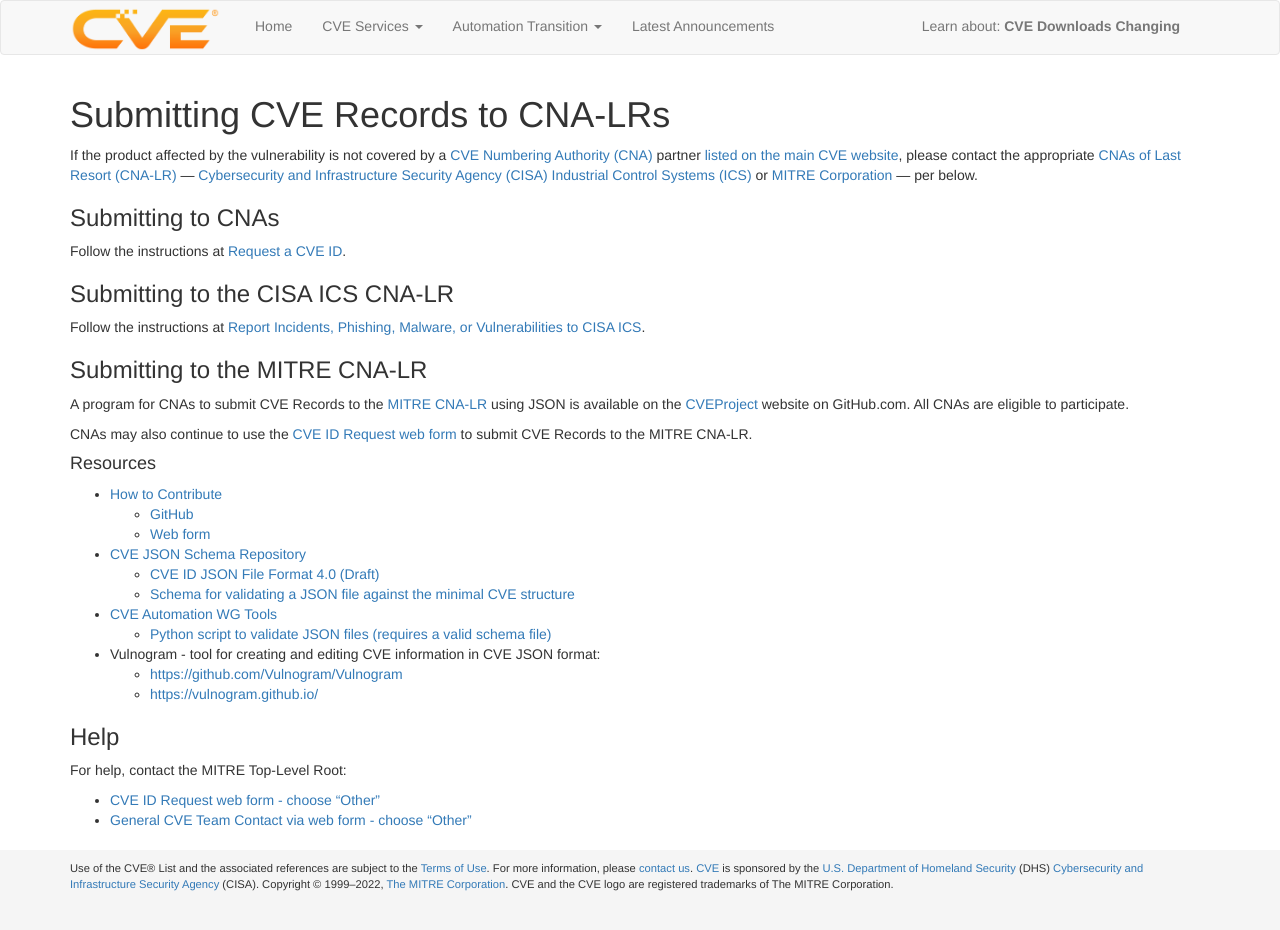
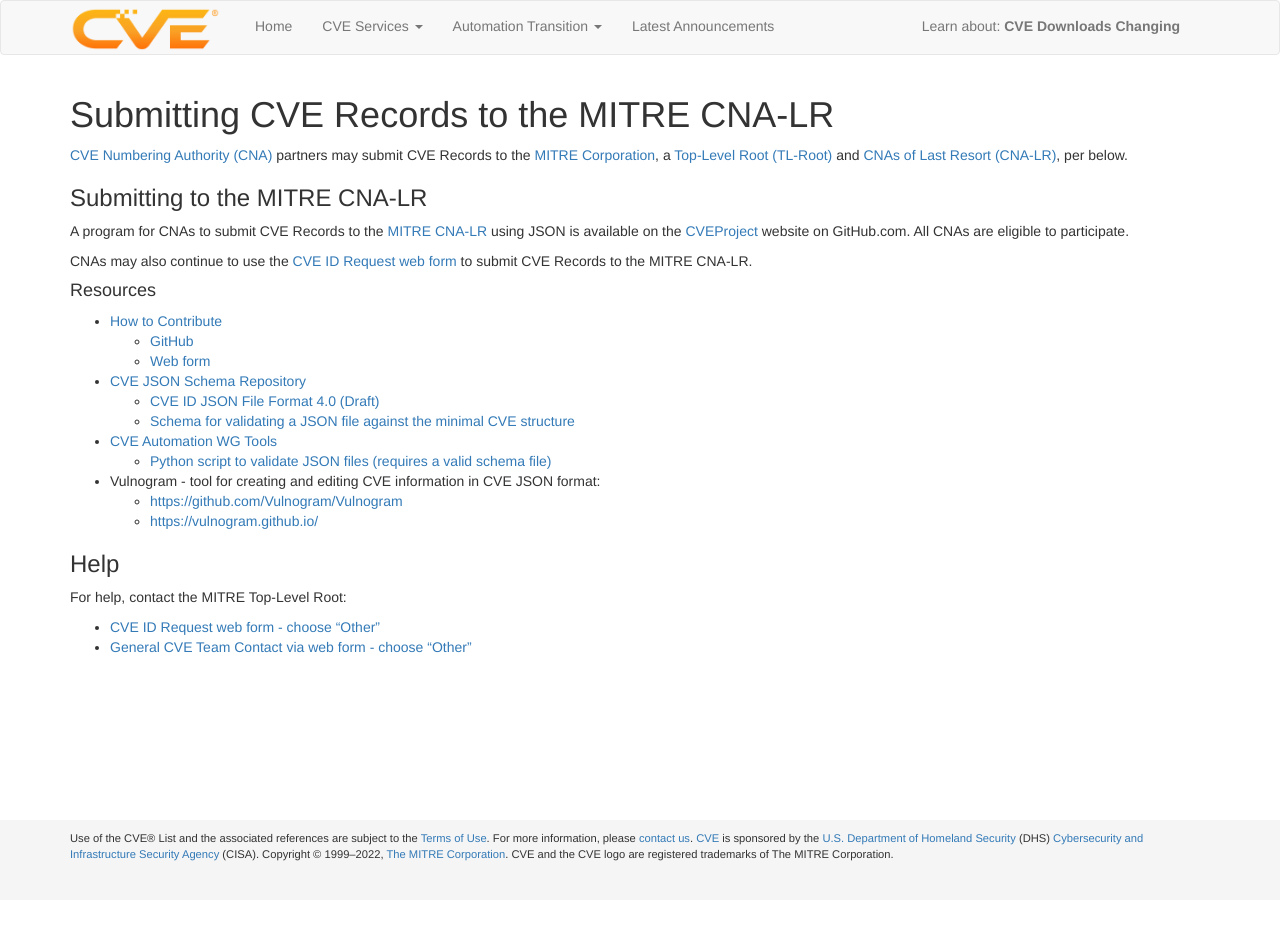
Before and after one commit to CVEProject/cveproject.github.io, a Jekyll site: the page built from docs/cna/submitting_cve_entries_to_root_cnas/index.md, in a window 1280 px wide. Built offline with Jekyll 4.4.1, drawn with Linux system fonts in a browser that asks for light colours; nearby versions of some CDN libraries; after the commit the page ends 900 px from its top, so only the background shows below that.

Commit message:
Update index.md
Update Submitting CVE Records to the MITRE CNA-LR page

```diff
--- a/docs/cna/submitting_cve_entries_to_root_cnas/index.md
+++ b/docs/cna/submitting_cve_entries_to_root_cnas/index.md
@@ -1,17 +1,9 @@
 ---
-title: Submitting CVE Records to CNA-LRs
+title: Submitting CVE Records to the MITRE CNA-LR
 layout: page
 ---
 
-If the product affected by the vulnerability is not covered by a [CVE Numbering Authority (CNA)](https://www.cve.org/ProgramOrganization/CNAs) partner [listed on the main CVE website](https://www.cve.org/PartnerInformation/ListofPartners), please contact the appropriate [CNAs of Last Resort (CNA-LR)](https://www.cve.org/ResourcesSupport/Glossary?activeTerm=glossaryCNALR) &mdash; [Cybersecurity and Infrastructure Security Agency (CISA) Industrial Control Systems (ICS)](https://www.cve.org/PartnerInformation/ListofPartners/partner/icscert) or [MITRE Corporation](https://www.cve.org/PartnerInformation/ListofPartners/partner/mitre) &mdash; per below.
-
-### Submitting to CNAs
-
-Follow the instructions at [Request a CVE ID](https://www.cve.org/ResourcesSupport/ReportRequest#RequestCVEID).
-
-### Submitting to the CISA ICS CNA-LR
-
-Follow the instructions at [Report Incidents, Phishing, Malware, or Vulnerabilities to CISA ICS](https://www.cisa.gov/uscert/report).
+[CVE Numbering Authority (CNA)](https://www.cve.org/ProgramOrganization/CNAs) partners may submit CVE Records to the [MITRE Corporation](https://www.cve.org/PartnerInformation/ListofPartners/partner/mitre), a [Top-Level Root (TL-Root)](https://www.cve.org/ResourcesSupport/Glossary?activeTerm=glossaryCNALR) and [CNAs of Last Resort (CNA-LR)](https://www.cve.org/ResourcesSupport/Glossary?activeTerm=glossaryCNALR), per below.
 
 ### Submitting to the MITRE CNA-LR
 
```
